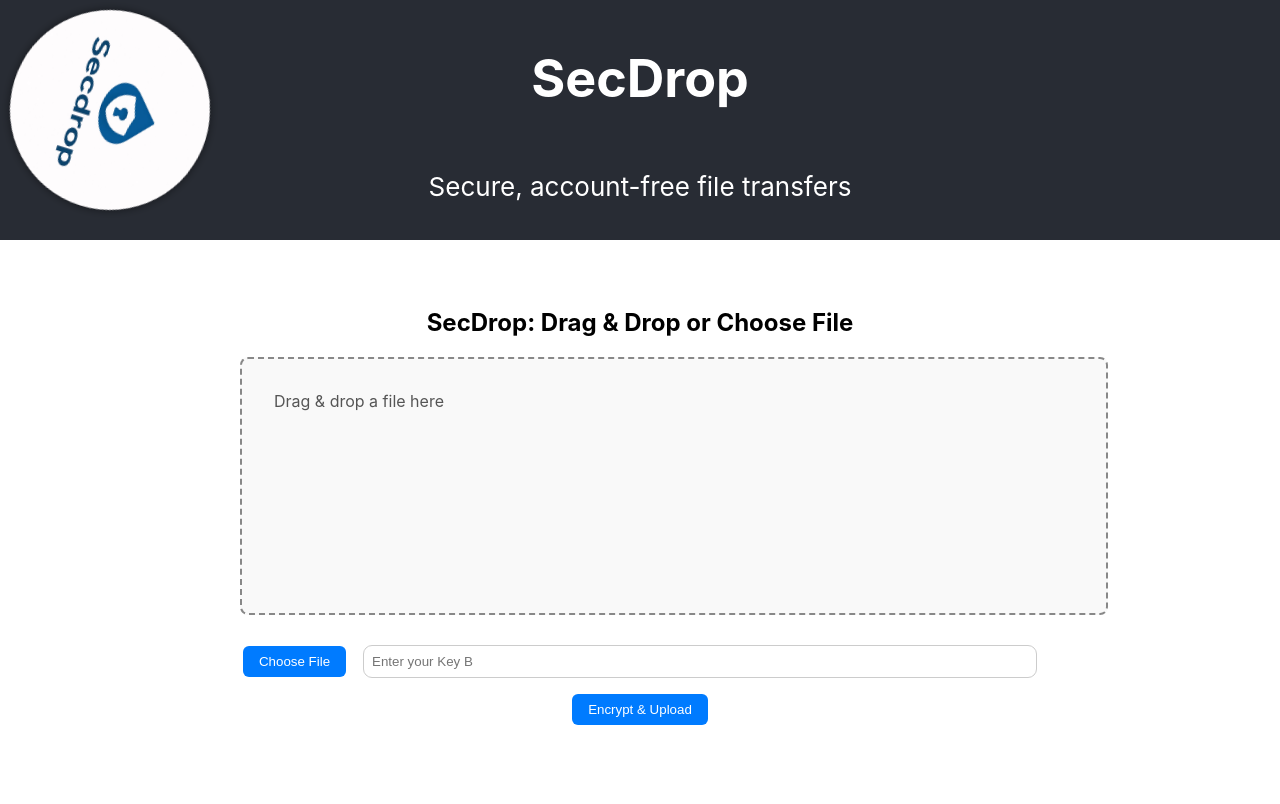
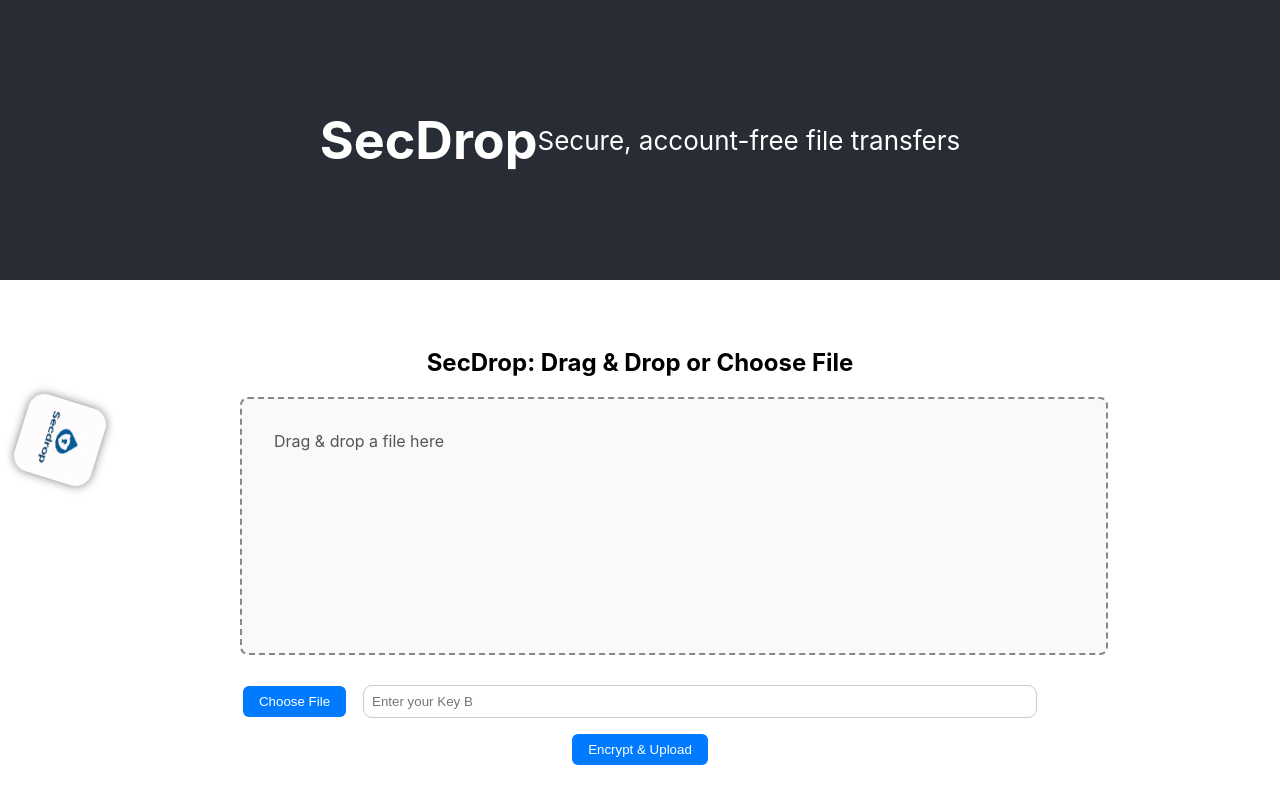
Before and after one commit to dilsidhu13/-SecDrop-Secure-File-Sharing-Web-Portal, a React (Create React App) app in the folder client/: page / in a window 1280 px wide. Shown: the top 804 px of the page. Built offline with nearby package versions, Linux system fonts and the light colour scheme.

Commit message:
Updated CSS File

```diff
--- a/client/src/App.css
+++ b/client/src/App.css
@@ -2,23 +2,38 @@
   text-align: center;
 }
 
+.App-header-text {
+  position: relative;         /* contain the absolute logo */
+  padding: 20px 40px;         /* give some breathing room on all sides */
+  background-color: #282c34;
+  min-height: 30vh;
+  display: flex;
+  align-items: center;        /* vertically center the text */
+  justify-content: center;    /* horizontally center the text */
+  font-size: calc(10px + 2vmin);
+  color: white;
+  overflow: hidden;           /* clip anything that spills out */
+}
+
 .App-logo {
-  height: 200px;
-  width: 200px;
-  margin: 10px;
-  position: absolute;
-  left: 0;
+  position: absolute;         /* position relative to .App-header-text */
+  top: 50%;                   /* start at vertical midpoint */
+  left: 20px;                 /* 20px in from the left edge */
+  transform: translateY(-50%);/* truly center it vertically */
+  width: 80px;                /* shrink to 80×80 */
+  height: 80px;
   border: none;
   outline: none;
   background-color: #282c34;
-  border-radius: 50%;
+  border-radius: 20%;
   box-shadow: 0 0 10px rgba(0, 0, 0, 0.5);
   pointer-events: none;
   animation: App-logo-spin infinite 20s linear;
   transition: transform 0.2s ease-in-out;
-  transform: scale(1);
   transform-origin: center;
 }
+
+
 
 @keyframes App-logo-spin {
   from {
@@ -28,14 +43,3 @@
     transform: rotate(360deg);
   }
 }
-
-.App-header-text {
-  background-color: #282c34;
-  min-height: 30vh;
-  display: flex;
-  flex-direction: column;
-  align-items: center;
-  justify-content: center;
-  font-size: calc(10px + 2vmin);
-  color: white;
-}
```
